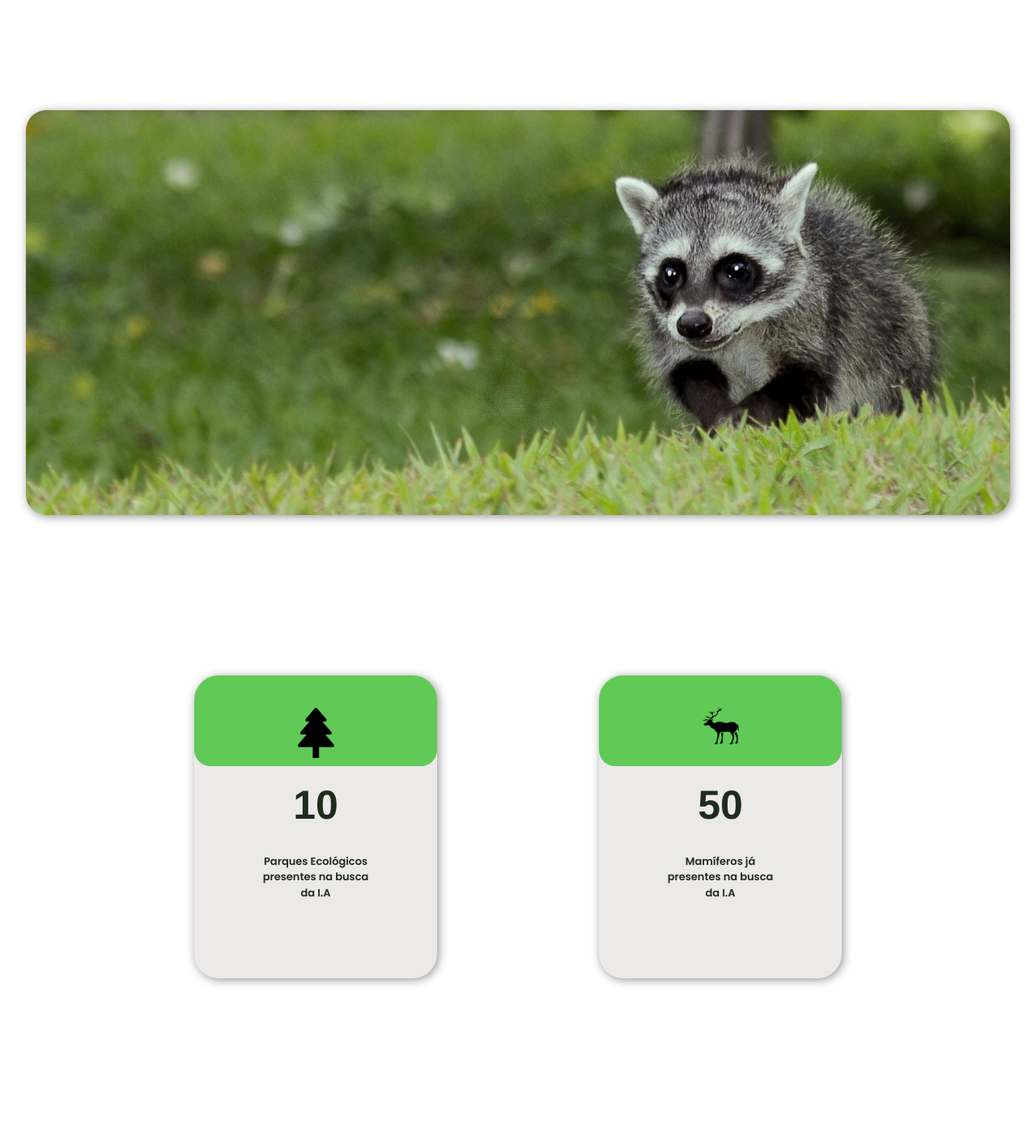
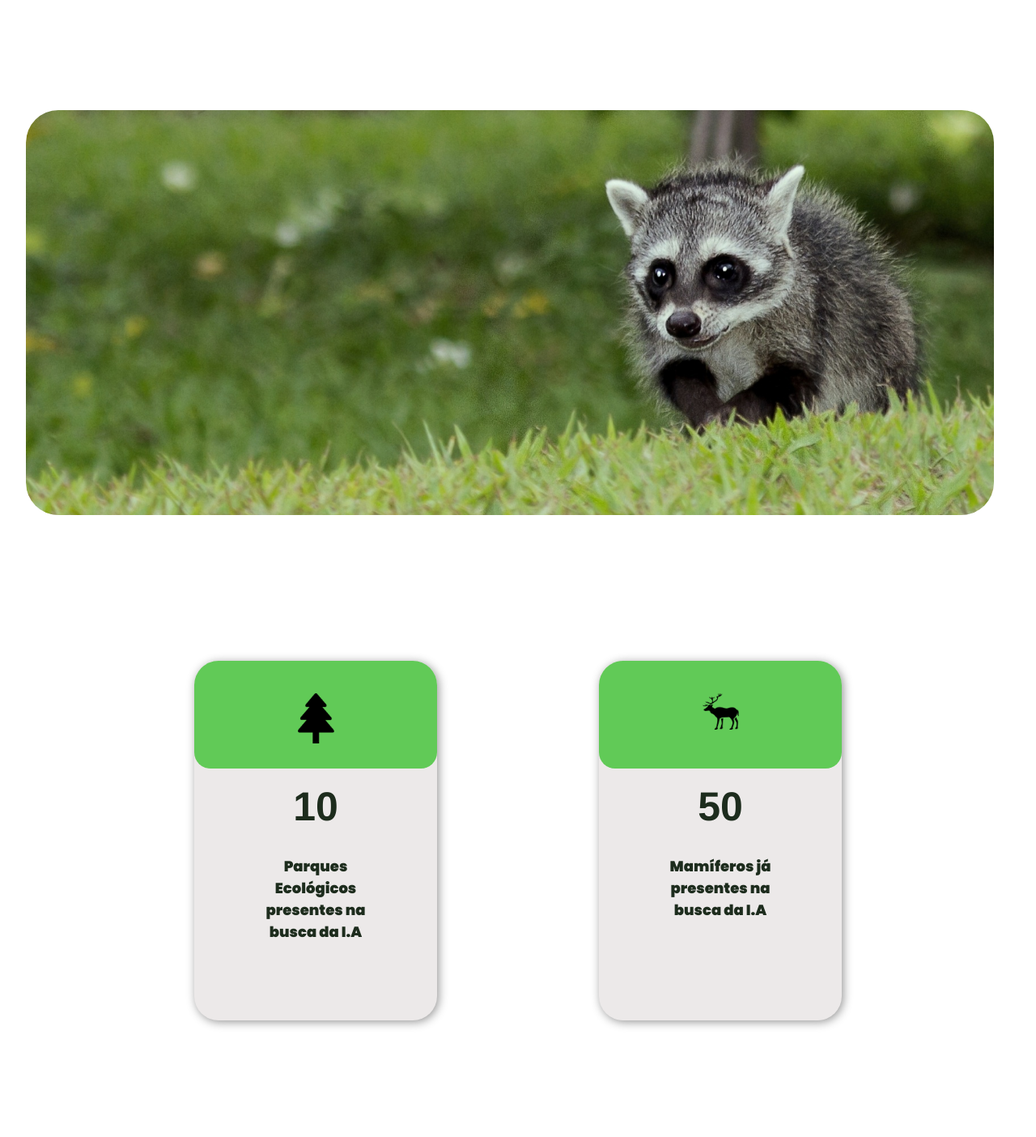
Before and after one commit to Marques35/Artferos, a PHP site: page /view/Menu.php in a window 1280 px wide. Shown: the part 672-2076 px from the top of the page at 81% size. Run offline with PHP 8.4, Linux system fonts and the light colour scheme; grey boxes are pictures that could not be loaded.

Commit message:
tcc atualizado

```diff
--- a/controller/carrossel.php
+++ b/controller/carrossel.php
@@ -6,13 +6,13 @@
   <meta name="viewport" content="width=device-width, initial-scale=1.0">
   <link rel="stylesheet" href="../css/carrossel.css">
   <link rel="stylesheet" href="../css/style.css">
+  <link href="https://fonts.googleapis.com/css2?family=Material+Symbols+Rounded:opsz,wght,FILL,GRAD@48,400,0,0">
   <title>Document</title>
 </head>
 
 <body>
   <main>
     <div id="items-wrapper">
-
         <div id="items">
           <div class="item"><img src="../img/8436721_1.png" /></div>
           <div class="item"><img src="../img/7-71159_jungle-wallpaper-hd.jpg"></div>
--- a/css/carrossel.css
+++ b/css/carrossel.css
@@ -17,11 +17,13 @@ main{
 #items{
   display: flex;
   overflow-y: hidden;
-  overflow-x: hidden;
+  overflow-x: auto;
   scroll-snap-type: x mandatory;
-   border-radius: 25px;
+  padding: 10px;
+   border-radius: 50px;
   scroll-behavior: smooth;
-  box-shadow: 2px 2px 12px rgba(0, 0, 0, 0.418);
+   /* box-shadow: 2px 2px 12px rgba(0, 0, 0, 0.418);  */
+   gap: 30px;
 }
 .item{
     flex: none;
@@ -29,11 +31,14 @@ main{
     height: 500px;
     scroll-snap-align: start;
     pointer-events: none;
+    align-items: center;
+    justify-content: center;
+    position: relative;
 }
 
-img{
+.item img{
     width: 100%;
     height: 100%;
-
+   border-radius: 40px;
     object-fit: cover;
 }
--- a/css/super.css
+++ b/css/super.css
@@ -185,8 +185,6 @@ section.topo-do-site.flex {
     flex: 1 1 calc(33.333% - 40px); /* Ajusta a largura dos cards */
     box-sizing: border-box;
     max-width: 300px;
-
-
 }
 
 .cards:hover{
@@ -214,7 +212,7 @@ section.topo-do-site.flex {
 
 .cards h1 {
     margin-bottom: 10px;
-    margin-top: 60px;
+    margin-top: 80px;
     color: rgb(29, 44, 29);
     font-weight: 1000;
     font-size: 50px;
@@ -224,8 +222,8 @@ section.topo-do-site.flex {
 
 .text-card {
     margin-top: 30px;
-    font-weight: 600;
-    font-size: 13px;
+    font-weight: 900;
+    font-size: 18px;
     color: rgb(29, 44, 29);
 }
 
```
